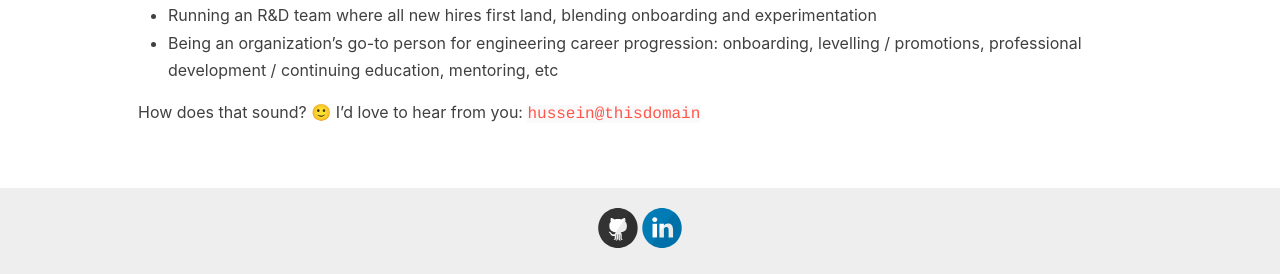
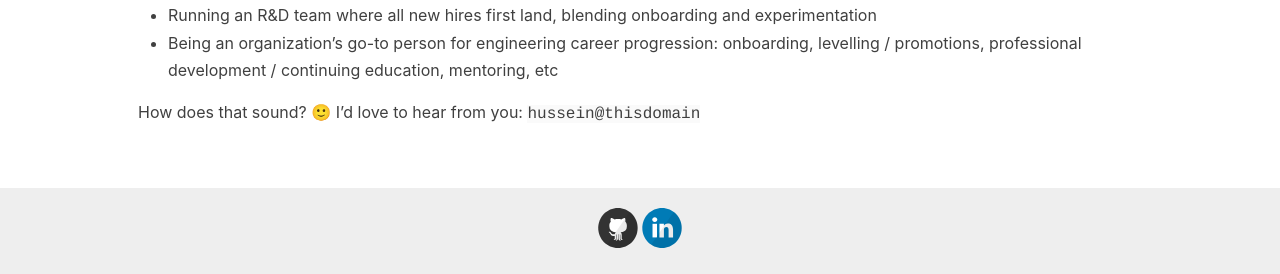
Before and after one commit to helgridly/helgridly.github.io, a Jekyll site: the page built from index.md, in a window 1280 px wide. Shown: the part 1202-1476 px from the top of the page. Built offline with Jekyll 4.4.1, drawn with Linux system fonts in a browser that asks for light colours.

Commit message:
make inline code be normal colour, not red

```diff
--- a/_sass/_darcula.scss
+++ b/_sass/_darcula.scss
@@ -12,7 +12,7 @@ code {
 
 .highlighter-rouge {
     background-color: #FAFAFA;
-    color: #FF554A;
+    color: #404040;
     font-size: 16px;
 }
 
--- a/_sass/_highlights.scss
+++ b/_sass/_highlights.scss
@@ -13,7 +13,7 @@ code {
 
 .highlighter-rouge {
   background-color: #FAFAFA;
-  color: #FF554A;
+  color: #404040;
 }
 
 .highlight .c { color: #586E75 } /* Comment */
```
